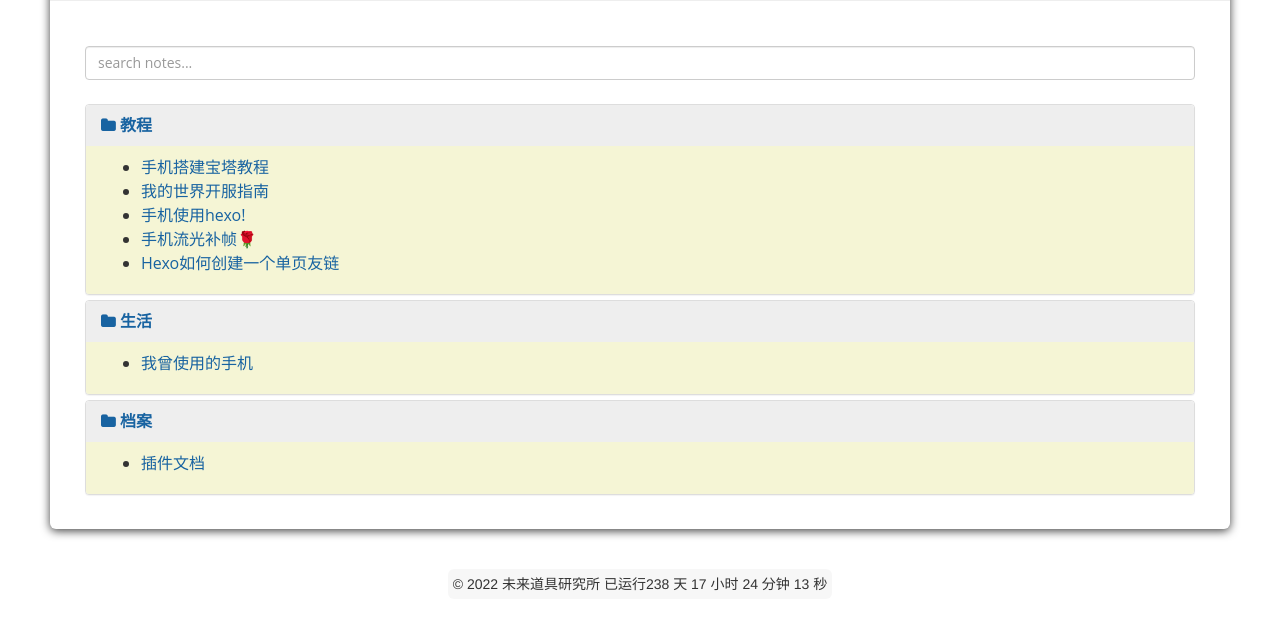
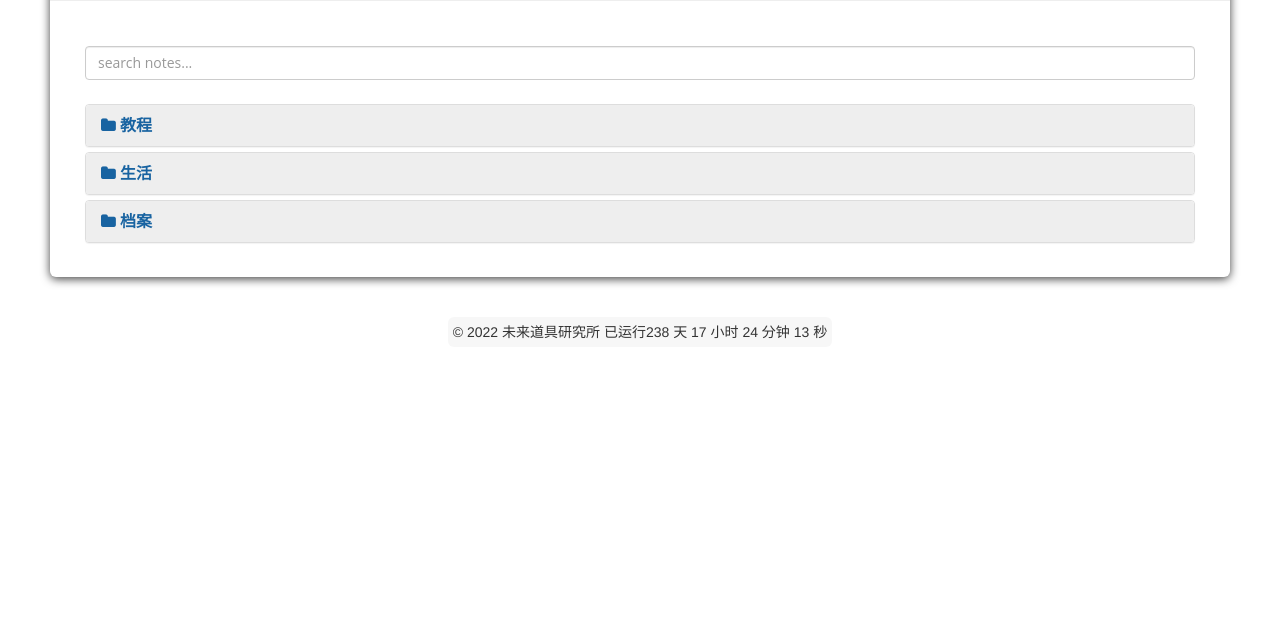
Before and after one commit to 26221/26221.github.io, a plain HTML site: page archives/2022/01/index.html in a window 1280 px wide. Shown: the part 118-748 px from the top of the page. Drawn offline with Linux system fonts and the light colour scheme.

Commit message:
Site updated: 2022-07-09 16:24:08

```diff
--- a/archives/2022/01/index.html
+++ b/archives/2022/01/index.html
@@ -60,7 +60,7 @@
 						<i class="fa fa-folder"></i> 教程
 				</div>
 
-					<div id="教程" class="panel-collapse collapse in">
+				    <div id="教程" class="panel-collapse collapse">
 
 						<div class="panel-body">
 							<ul class="post">
@@ -100,7 +100,7 @@
 						<i class="fa fa-folder"></i> 生活
 				</div>
 
-					<div id="生活" class="panel-collapse collapse in">
+				    <div id="生活" class="panel-collapse collapse">
 
 						<div class="panel-body">
 							<ul class="post">
@@ -136,7 +136,7 @@
 						<i class="fa fa-folder"></i> 档案
 				</div>
 
-					<div id="档案" class="panel-collapse collapse in">
+					<div id="档案" class="panel-collapse collapse">
 
 					    <div class="panel-body">
 						    <ul class="post">
```
Also changed, not shown: archives/2022/02/index.html (+3 -3 lines), archives/2022/03/index.html (+3 -3 lines), archives/2022/04/index.html (+3 -3 lines), archives/2022/05/index.html (+3 -3 lines), archives/2022/06/index.html (+3 -3 lines), archives/2022/index.html (+3 -3 lines), archives/index.html (+3 -3 lines), categories/教程/index.html (+3 -3 lines), categories/生活/index.html (+3 -3 lines), index.html (+3 -3 lines).
